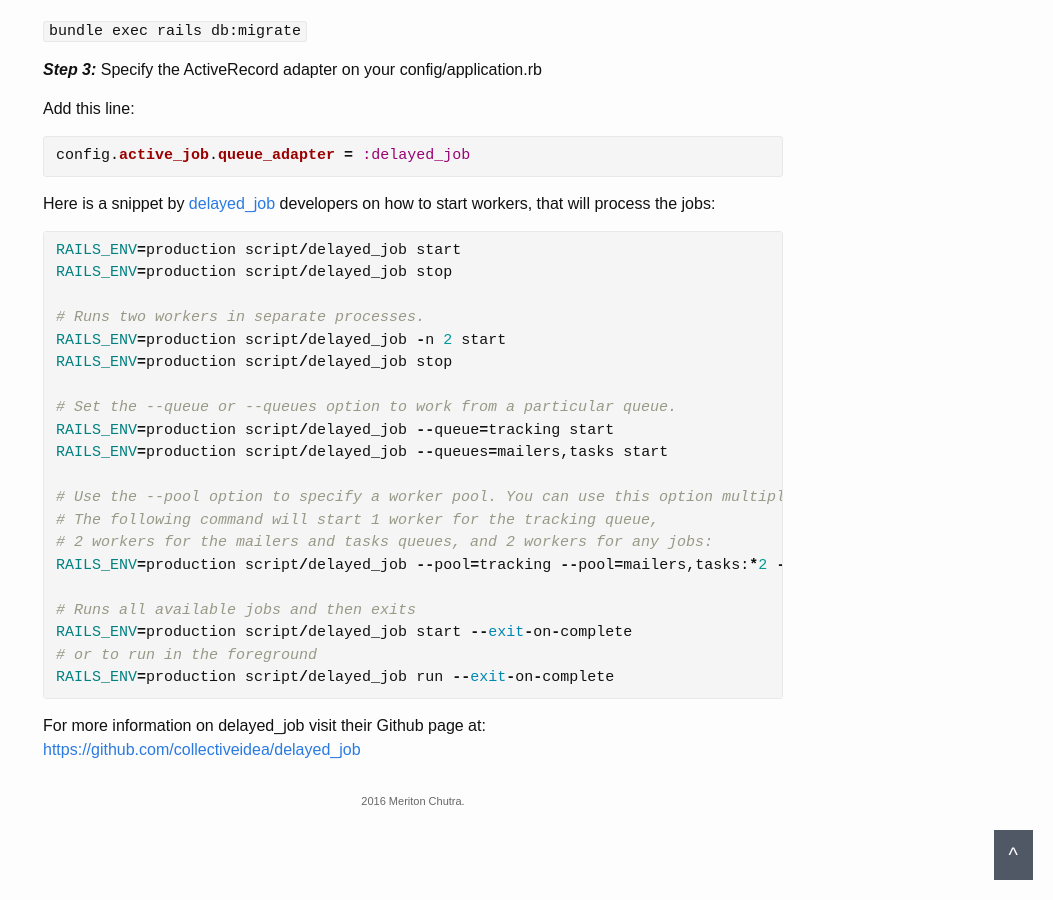
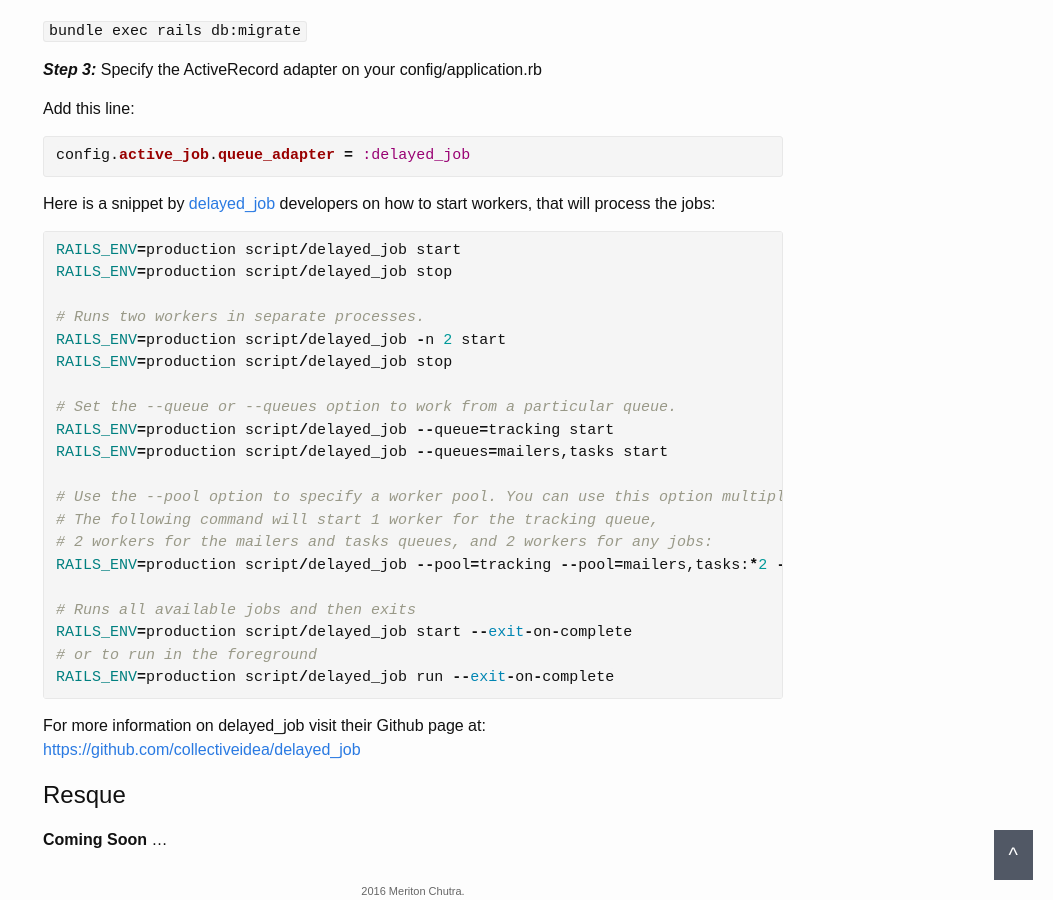
Before and after one commit to meriton/chutra.github.io, a Jekyll site: the page built from _posts/2016-09-27-rescue-rails.md, in a window 1280 px wide and 900 px high, scrolled down 1102 px. Shown: the whole window, without its empty margins (227-1280 px from the left). Built offline with Jekyll 4.4.1, drawn with Linux system fonts in a browser that asks for light colours.

Commit message:
coming soon

```diff
--- a/_posts/2016-09-27-rescue-rails.md
+++ b/_posts/2016-09-27-rescue-rails.md
@@ -81,3 +81,9 @@ For more information on delayed_job visit their Github page at: [https://github.
 [https://github.com/collectiveidea/delayed_job]: https://github.com/collectiveidea/delayed_job
 [delayed_job]: https://github.com/collectiveidea/delayed_job
 [resque]: https://github.com/resque/resque
+
+
+Resque
+------
+
+**Coming Soon** ...
```
